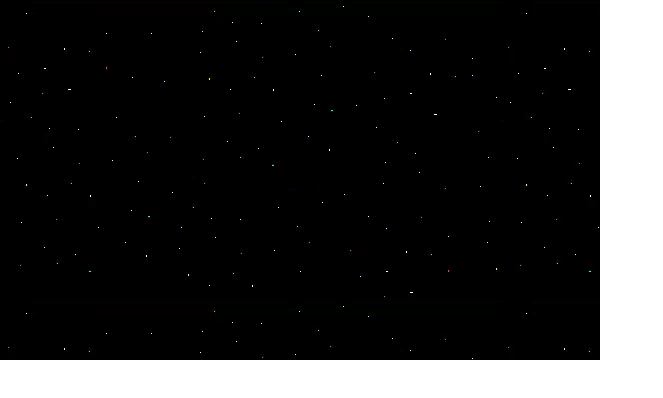
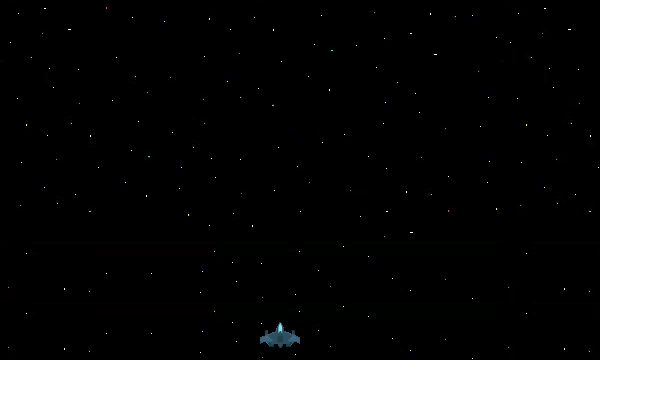
Before and after one commit to p-duke/galaxian-arcade-game, a plain HTML site: page index.html in a window 1280 px wide. Shown: the whole page, without its empty margins (0-663 px from the left). Drawn offline with Linux system fonts and the light colour scheme.

Commit message:
add canvas to html page, image repository, and the player ship

```diff
--- a/index.html
+++ b/index.html
@@ -10,13 +10,27 @@
       left: 0px;
       background: transparent;
     }
+    #background {
+      z-index: -2;
+    }
+    #main {
+      z-index: -1;
+    }
+    #ship {
+      z-index: 0;
+    }
   </style>
 </head>
 <body onload="init()">
+  <!-- The canvas for the panning background -->
   <canvas id="background" width="600" height="360">
     Your browser does not support canvas. Please try again with a different browser.
   </canvas>
+  <!-- The canvas for all enemy ships and bullets -->
+  <canvas id="main" width="600" height="360"></canvas>
+  <!-- The canvas the ship uses (can only move up one fourth the screen.) -->
+  <canvas id="ship" width="600" height="360"></canvas>
 
-  <script src="space_shooter_part_one.js"></script>
+  <script src="space_shooter.js"></script>
 </body>
 </html>
--- /dev/null
+++ b/space_shooter.js
@@ -0,0 +1,352 @@
+/**
+  * Define an object to hold all our images for the game so images are only ever create once. This type of object is known as a singleton
+*/
+
+var imageRepository = new function() {
+  // Define imgages
+  this.background = new Image();
+  this.spaceship = new Image();
+  this.bullet = new Image();
+  // Ensure all images have loaded before starting the game
+  var numImages = 3;
+  var numLoaded = 0;
+  function imageLoaded() {
+    numLoaded++;
+    if (numLoaded === numImages) {
+      window.init();
+    }
+  }
+  this.background.onload = function() {
+    imageLoaded();
+  }
+  this.spaceship.onload = function() {
+    imageLoaded();
+  }
+  this.bullet.onload = function() {
+    imageLoaded();
+  }
+  // Set images src
+  this.background.src = "imgs/bg.png";
+  this.spaceship.src = 'imgs/ship.png';
+  this.bullet.src = "imgs/bullet.png";
+}
+
+/**
+  Creates the Drawable object which will be the base class for all drawable objects in the game. Sets up default variables that all child objects will inherit, as well as the default functions.
+*/
+
+function Drawable() {
+  this.init = function(x, y, width, height) {
+    // Default variables
+    this.x = x;
+    this.y = y;
+    this.width = width;
+    this.height = height;
+  }
+
+  this.speed = 0;
+  this.cavasWidth = 0;
+  this.canvasHeight = 0;
+
+  // Define abstract function to be implemented in child objects
+  this.draw = function() {
+  };
+}
+
+/**
+  Creates the background object which will become a child of the Drawable object. The background is drawn on the "background" canvas and creates the illusion of moving by panning the image
+*/
+
+function Background() {
+  this.speed = 1; // Redefine speed of the background for panning
+  //Implement abstract function
+  this.draw = function() {
+    // Pan background
+    this.y += this.speed;
+    this.context.drawImage(imageRepository.background, this.x, this.y);
+    //Draw another image at the top edge of the first image
+    this.context.drawImage(imageRepository.background, this.x, this.y - this.canvasHeight);
+
+    //If the image scrolled off the screen, reset
+    if (this.y >= this.canvasHeight)
+      this.y = 0;
+  };
+}
+
+// Set Background to inherit properties from Drawable
+Background.prototype = new Drawable();
+
+/**
+Creates the Game object which will hold all the objects and data for the game.
+*/
+
+function Game() {
+  /* Gets canvas information and context and sets up all game objects. Returns true if the canvas is supported and false if it is not. This is to stop the animation script from constantly running on older browsers that do not support the canvas.
+  */
+  this.init = function() {
+    //Get the canvas element
+    this.bgCanvas = document.getElementById('background');
+    this.shipCanvas = document.getElementById('ship');
+    this.mainCanvas = document.getElementById('main');
+    //Test to see if canvas is supported. Only need to check one canvas
+    if (this.bgCanvas.getContext) {
+      this.bgContext = this.bgCanvas.getContext('2d');
+      this.shipContext = this.shipCanvas.getContext('2d');
+      this.mainContext = this.mainCanvas.getContext('2d');
+      //Initialize objects to contain their context and canvas information
+      Background.prototype.context = this.bgContext;
+      Background.prototype.convasWidth = this.bgCanvas.width;
+      Background.prototype.canvasHeight = this.bgCanvas.height;
+      Ship.prototype.context = this.shipContext;
+      Ship.prototype.canvasWidth = this.shipCanvas.width;
+      Ship.prototype.canvasHeight = this.shipCanvas.height;
+      Bullet.prototype.context = this.mainContext;
+      Bullet.prototype.canvasWidth = this.mainCanvas.width;
+      Bullet.prototype.canvasHeight = this.mainCanvas.height;
+      //Initialize the background object
+      this.background = new Background();
+      this.background.init(0,0); // Set draw point to 0,0
+      //Initialize the ship object
+      this.ship = new Ship();
+      // Set the ship to start near the bottom middle of the canvas
+      var shipStartX = this.shipCanvas.width/2 - imageRepository.spaceship.width;
+      var shipStartY = this.shipCanvas.height/4*3 + imageRepository.spaceship.height*2;
+      this.ship.init(shipStartX, shipStartY, imageRepository.spaceship.width, imageRepository.spaceship.height);
+      return true;
+    } else {
+      return false;
+    }
+  };
+
+  //Start the animation loop
+  this.start = function() {
+    this.ship.draw();
+    animate();
+  };
+}
+
+  /*
+  The animation loop. Calls the requestAnimateionFrame shim to optimize the game loop and draws all game objects. This function must be a global function and cannot be within an object.
+  */
+  function animate() {
+    requestAnimFrame( animate );
+    game.background.draw();
+    game.ship.move();
+    game.ship.bulletPool.animate();
+  }
+
+  /*
+  requestAnim shim layer by Paul Irish. Finds the first API that woks to optimize the animation loop, otherwise defaults to setTimeout()
+  */
+  window.requestAnimFrame = (function() {
+    return window.requestAnimationFrame   ||
+        window.webkitRequestAnimationFrame||
+        window.mozRequestAnimationFrame   ||
+        window.oRequestAnimationFrame     ||
+        window.msRequestAnimationFrame    ||
+        function(/* function */ callback, /* DOMElement */ element) {
+          window.setTimeout(callback, 1000 / 60);
+        };
+})();
+
+/*
+Initialize the Game and starts it.
+*/
+var game = new Game();
+
+function init() {
+  if(game.init())
+    game.start();
+}
+
+/*
+Custom Pool Object. Holds bullet objexts to be managed to prevent garbage collection.
+*/
+
+function Pool(maxSize) {
+  var size = maxSize; // Max bullets allowed in the pool
+  var pool = [];
+  /*
+  Populates the pool array with Bullet objects
+  */
+  this.init = function() {
+    for (var i=0; i < size; i++) {
+      // Initialize the bullet object
+      var bullet = new Bullet();
+      bullet.init(0,0,imageRepository.bullet.width, imageRepository.bullet.height);
+      pool[i] = bullet;
+    }
+  };
+
+  // Grabs the last item in the list and initializes it and pushes it to the front of the array.
+  this.get = function(x, y, speed) {
+    if (!pool[size - 1].alive) {
+      pool[size - 1].spawn(x, y, speed);
+      pool.unshift(pool.pop());
+    }
+  };
+
+  this.getTwo = function(x1, y1, speed1, x2, y2, speed2) {
+    if(!pool[size - 1].alive && !pool[size - 2].alive) {
+      this.get(x1, y1, speed1);
+      this.get(x2, y2, speed2);
+    }
+  };
+
+  /*
+  Draws any in use Bullets. If a bullet goes off the screen,
+  clears it and pushes it to the front of the array.
+  */
+  this.animate = function() {
+    for (var i=0; i< size; i++) {
+      // Only draw until we find a bullet that is not alive
+      if (pool[i].alive) {
+        if (pool[i].draw()) {
+          pool[i].clear();
+          pool.push((pool.splice(i,1))[0]);
+        }
+      }
+      else
+       break;
+    }
+  };
+}
+
+/*
+Creates the Bullet object which the ship fires. The bullets are drawn on the "main" canvas.
+*/
+
+function Bullet() {
+  this.alive = false; // Is true if the bullet is currently in use
+
+  /* Sets the bullet values */
+  this.spawn = function(x, y, speed) {
+    this.x = x;
+    this.y = y;
+    this.speed = speed;
+    this.alive = true;
+  };
+
+  /* Uses a "dirty rectangle" to erase the bullet and moves it.
+    Returns true if the bullet moved off the screen, indicating that
+    the bullet is read to be cleard by the pool, otherise draws the bullet.
+   */
+   this.draw = function() {
+    this.context.clearRect(this.x, this.y, this.width, this.height);
+    this.y -= this.speed;
+    if (this.y <= 0 - this.height) {
+      return true;
+    }
+    else {
+      this.context.drawImage(imageRepository.bullet, this.x, this.y);
+    }
+  };
+
+  //Resets the bullet values
+  this.clear = function() {
+    this.x = 0;
+    this.y = 0;
+    this.speed = 0;
+    this.alive = false;
+  };
+}
+Bullet.prototype = new Drawable();
+
+
+function Ship() {
+  this.speed = 3;
+  this.bulletPool = new Pool(30);
+  this.bulletPool.init();
+  var fireRate = 15;
+  var counter = 0;
+  this.draw = function() {
+    this.context.drawImage(imageRepository.spaceship, this.x, this.y);
+  };
+  this.move = function() {
+    counter++;
+    //Determine if the action is move action
+    if (KEY_STATUS.left || KEY_STATUS.right || KEY_STATUS.down || KEY_STATUS.up) {
+      // The ship moved, so erase it's current image so it can
+      // be redrawn in it's new location
+      this.context.clearRect(this.x, this.y, this.width, this.height);
+      //Update x and y according to the direction to move and
+      // redraw the ship. Change the else if's to if statements
+      // to have diagonal movement.
+      if (KEY_STATUS.left) {
+        this.x -= this.speed
+        if (this.x <= 0) // Keep player within the screen
+          this.x = 0;
+      } else if (KEY_STATUS.right) {
+        this.x += this.speed
+        if (this.x >= this.canvasWidth - this.width)
+          this.x = this.canvasWidth - this.width;
+      } else if (KEY_STATUS.up) {
+        this.y -= this.speed
+        if (this.y <= this.canvasHeight/4*3)
+          this.y = this.canvasHeight/4*3;
+      } else if (KEY_STATUS.down) {
+        this.y += this.speed
+        if (this.y >= this.canvasHeight - this.height)
+          this.y = this.canvasHeight - this.height;
+      }
+      // Finish by redrawing the ship
+      this.draw();
+    }
+    if (KEY_STATUS.space && counter >= fireRate) {
+      this.fire();
+      counter = 0;
+    }
+  };
+
+  // Fires two bullets
+  this.fire = function() {
+    this.bulletPool.getTwo(this.x+6, this.y, 3, this.x+33, this.y, 3);
+  };
+}
+Ship.prototype = new Drawable();
+
+
+// The keycodes that will be mapped when a user presses a button.
+// Original code by Doug McInnes
+
+KEY_CODES = {
+  32: 'space',
+  37: 'left',
+  38: 'up',
+  39: 'right',
+  40: 'down',
+}
+
+// Creates the arra to hold the KEY_CODES and sets all their values
+// to false. Checking true/false is the quickest way to check status
+// of a key press and which ones was pressed when determining
+// when to move and which direction.
+KEY_STATUS = {};
+for (code in KEY_CODES) {
+  KEY_STATUS[ KEY_CODES[code]] = false;
+}
+/*
+Sets up the document to listen to onkeydown events (fired when any key on the keyboard is
+pressed down). When a key is pressed, it sets the appropriate direction to true to let us know which key it was.
+*/
+
+document.onkeydown = function(e) {
+  // Firefox and opera use charCode instead of keycode to return which key was pressed
+  var keyCode = (e.keyCode) ? e.keyCode : e.charCode;
+  if (KEY_CODES[keyCode]) {
+    e.preventDefault();
+    KEY_STATUS [KEY_CODES[keyCode]] = true;
+  }
+}
+
+/*
+Sets up the document to listen to ownkeyup events (fired when
+any key on the keyboard is released). When a key is released, it sets the appropriate direction to false to let us know which key it was.
+*/
+document.onkeyup = function(e) {
+  var keyCode = (e.keyCode) ? e.keyCode : e.charCode;
+  if (KEY_CODES[keyCode]) {
+    e.preventDefault();
+    KEY_STATUS[KEY_CODES [keyCode]] = false;
+  }
+}
--- a/space_shooter_part_one.js
+++ /dev/null
@@ -1,118 +0,0 @@
-/**
-  * Define an object to hold all our images for the game so images are only ever create once. This type of object is known as a singleton
-*/
-
-var imageRepository = new function() {
-  // Define imgages
-  this.background = new Image();
-
-  // Set images src
-  this.background.src = "imgs/bg.png"
-}
-
-/**
-  Creates the Drawable object which will be the base class for all drawable objects in the game. Sets up default variables that all child objects will inherit, as well as the default functions.
-*/
-
-function Drawable() {
-  this.init = function(x, y) {
-    // Default variables
-    this.x = x;
-    this.y = y;
-  }
-
-  this.speed = 0;
-  this.cavasWidth = 0;
-  this.canvasHeight = 0;
-
-  // Define abstract function to be implemented in child objects
-  this.draw = function() {
-  };
-}
-
-/**
-  Creates the background object which will become a child of the Drawable object. The background is drawn on the "background" canvas and creates the illusion of moving by panning the image
-*/
-
-function Background() {
-  this.speed = 1; // Redefine speed of the background for panning
-  //Implement abstract function
-  this.draw = function() {
-    // Pan background
-    this.y += this.speed;
-    this.context.drawImage(imageRepository.background, this.x, this.y);
-    //Draw another image at the top edge of the first image
-    this.context.drawImage(imageRepository.background, this.x, this.y - this.canvasHeight);
-
-    //If the image scrolled off the screen, reset
-    if (this.y >= this.canvasHeight)
-      this.y = 0;
-  };
-}
-
-// Set Background to inherit properties from Drawable
-Background.prototype = new Drawable();
-
-/**
-Creates the Game object which will hold all the objects and data for the game.
-*/
-
-function Game() {
-  /* Gets canvas information and context and sets up all game objects. Returns true if the canvas is supported and false if it is not. This is to stop the animation script from constantly running on older browsers.
-  */
-  this.init = function() {
-    //Get the canvas element
-    this.bgCanvas = document.getElementById('background');
-    //Test to see if canvas is supported
-    if (this.bgCanvas.getContext) {
-      this.bgContext = this.bgCanvas.getContext('2d');
-      //Initialize objects to contain their context and canvas information
-      Background.prototype.context = this.bgContext;
-      Background.prototype.convasWidth = this.bgCanvas.width;
-      Background.prototype.canvasHeight = this.bgCanvas.height;
-      //Initialize the background object
-      this.background = new Background();
-      this.background.init(0,0); // Set draw point to 0,0
-      return true;
-    } else {
-      return false;
-    }
-  };
-
-  //Start the animation loop
-  this.start = function() {
-    animate();
-  };
-}
-
-  /*
-  The animation loop. Calls the requestAnimateionFrame shim to optimize the game loop and draws all game objects. This function must be a global function and cannot be within an object.
-  */
-  function animate() {
-    requestAnimFrame( animate );
-    game.background.draw();
-  }
-
-  /*
-  requestAnim shim layer by Paul Irish. Finds the first API that woks to optimize the animation loop, otherwise defaults to setTimeout()
-  */
-  window.requestAnimFrame = (function() {
-    return window.requestAnimationFrame   ||
-        window.webkitRequestAnimationFrame||
-        window.mozRequestAnimationFrame   ||
-        window.oRequestAnimationFrame     ||
-        window.msRequestAnimationFrame    ||
-        function(/* function */ callback, /* DOMElement */ element) {
-          window.setTimeout(callback, 1000 / 60);
-        };
-})();
-
-/*
-Initialize the Game and starts it.
-*/
-var game = new Game();
-
-function init() {
-  if(game.init())
-    game.start();
-}
```
Also changed, not shown: imgs/bullet.png (added), imgs/ship.png (added).
